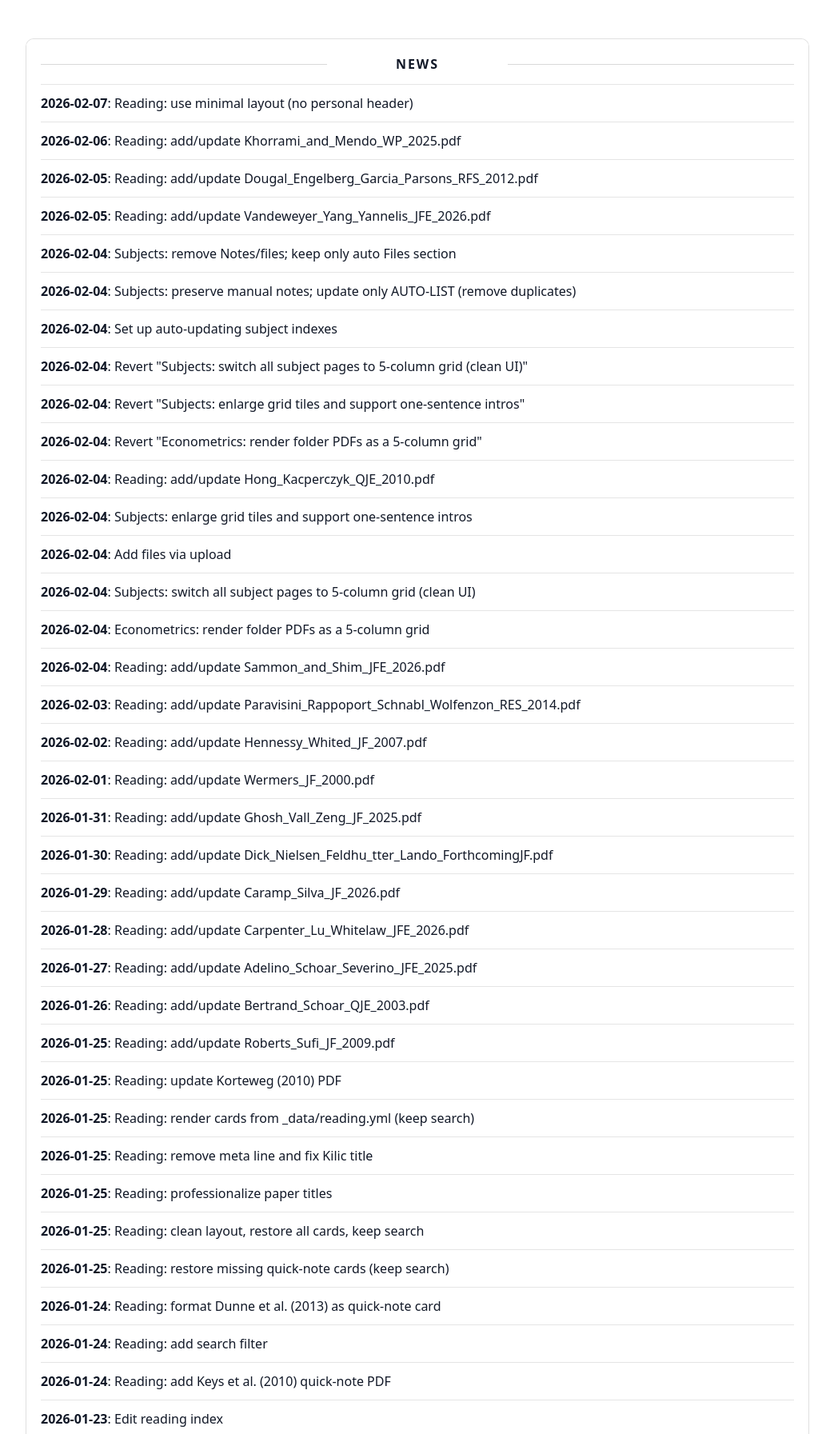
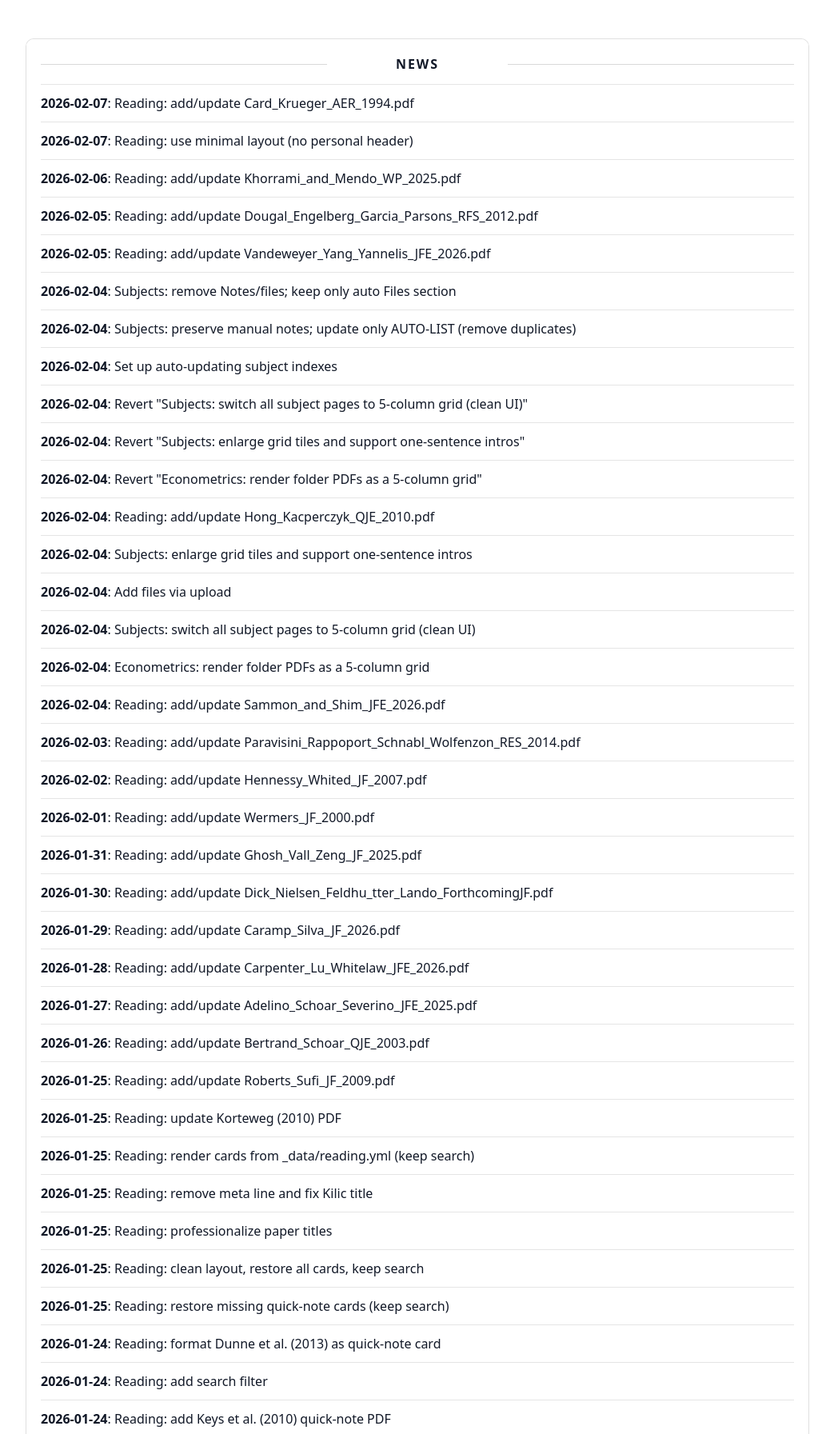
Before and after one commit to yaxinzn/study-archive, a Jekyll site: the page built from updates/index.md, in a window 1280 px wide, cut to the strip 476-2269 px from the top of the page. Shown: the whole strip at 80% size, without its empty margins (118-1161 px from the left). Built offline with Jekyll 4.4.1, drawn with Linux system fonts in a browser that asks for light colours; some of the changed text lies outside the part shown.

Commit message:
chore: update NEWS feed

```diff
--- a/_data/news.yml
+++ b/_data/news.yml
@@ -1,4 +1,7 @@
 # Auto-generated update history (sorted newest -> oldest). Do not edit manually.
+- ts: "1770465423"
+  date: "2026-02-07"
+  title: "Reading: add/update Card_Krueger_AER_1994.pdf"
 - ts: "1770463065"
   date: "2026-02-07"
   title: "Reading: use minimal layout (no personal header)"
```
